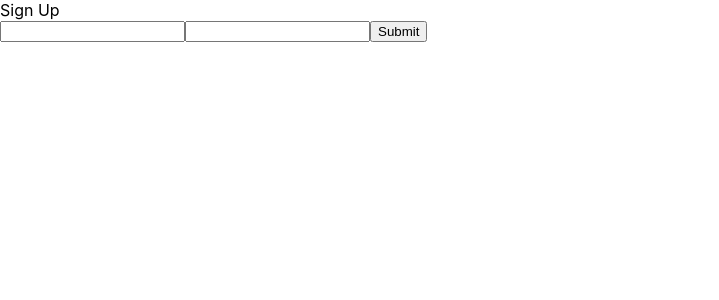
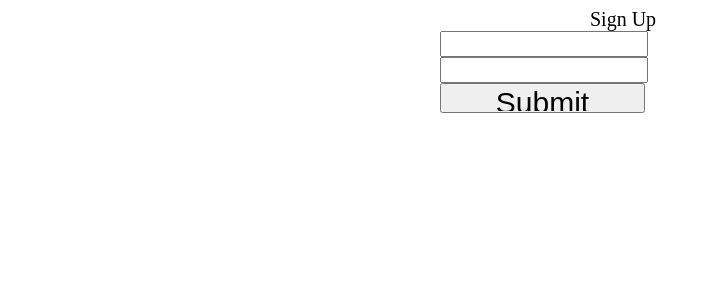
Before and after one commit to cksharma11/Todo-React, a React (Create React App) app: page /signUp in a window 1280 px wide. Shown: the top 300 px of the page, without its empty margins (0-719 px from the left). Built offline with nearby package versions, Linux system fonts and the light colour scheme.

Commit message:
Added show todo

```diff
--- a/src/components/login.js
+++ b/src/components/login.js
@@ -2,12 +2,12 @@ import React from "react";
 
 const LoginForm = () => {
   return (
-    <div>
-      <div>Login</div>
+    <div className="box">
+      <div className="heading">Login</div>
       <form method="POST" action="/login">
         <input type="text" name="username" />
         <input type="password" name="password" />
-        <input type="submit" />
+        <input className="submit" type="submit" />
       </form>
     </div>
   );
--- a/src/components/signUp.js
+++ b/src/components/signUp.js
@@ -2,13 +2,15 @@ import React from "react";
 
 const SignUpForm = () => {
   return (
-    <div>
-      <div>Sign Up</div>
-      <form method="POST" action="/signUp">
-        <input type="text" name="username" />
-        <input type="password" name="password" />
-        <input type="submit" />
-      </form>
+    <div className="box">
+      <div className="heading">Sign Up</div>
+      <div>
+        <form method="POST" action="/signUp">
+          <input type="text" name="username" />
+          <input type="password" name="password" />
+          <input className="submit" type="submit" />
+        </form>
+      </div>
     </div>
   );
 };
--- a/src/index.css
+++ b/src/index.css
@@ -1,14 +1,27 @@
-body {
-  margin: 0;
-  padding: 0;
-  font-family: -apple-system, BlinkMacSystemFont, "Segoe UI", "Roboto", "Oxygen",
-    "Ubuntu", "Cantarell", "Fira Sans", "Droid Sans", "Helvetica Neue",
-    sans-serif;
-  -webkit-font-smoothing: antialiased;
-  -moz-osx-font-smoothing: grayscale;
+.box{
+  display: flex;
+  flex-direction: column;
+  align-items: center;
 }
 
-code {
-  font-family: source-code-pro, Menlo, Monaco, Consolas, "Courier New",
-    monospace;
+.heading{
+  width: 100px;
+  font-size: 20px;
 }
+
+form{
+  width: 400px;
+  display: flex;
+  flex-direction: column;
+}
+
+form > input{
+  width: 200px;
+  height: 20px;
+}
+
+.submit{
+  width: 205px;
+  height: 30px;
+  font-size: 30px;
+}
```
Also changed, not shown: server.js (+4 -4 lines).
